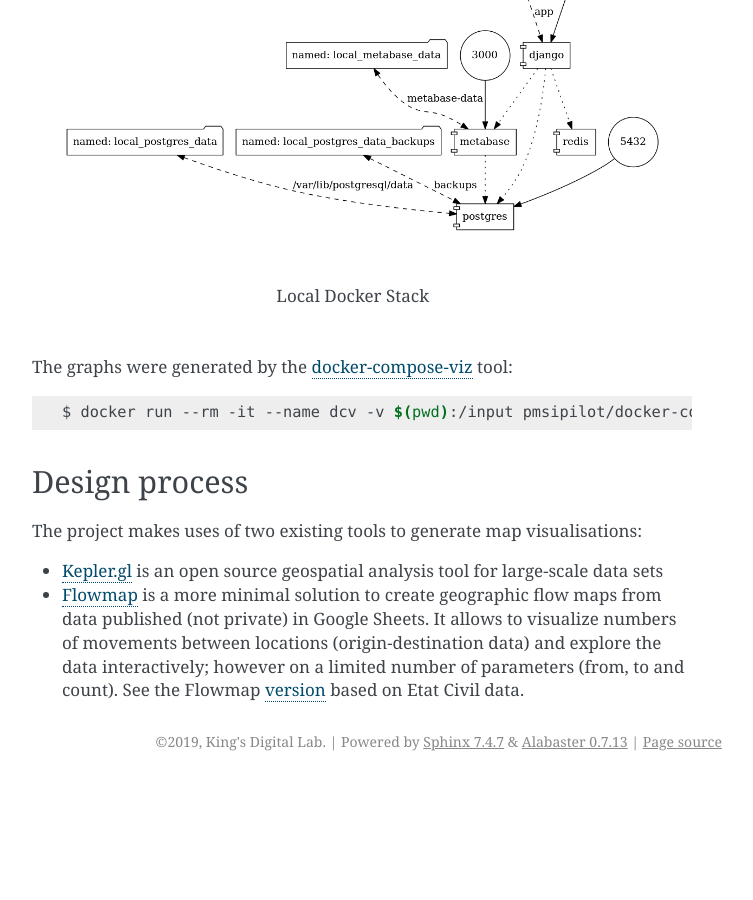
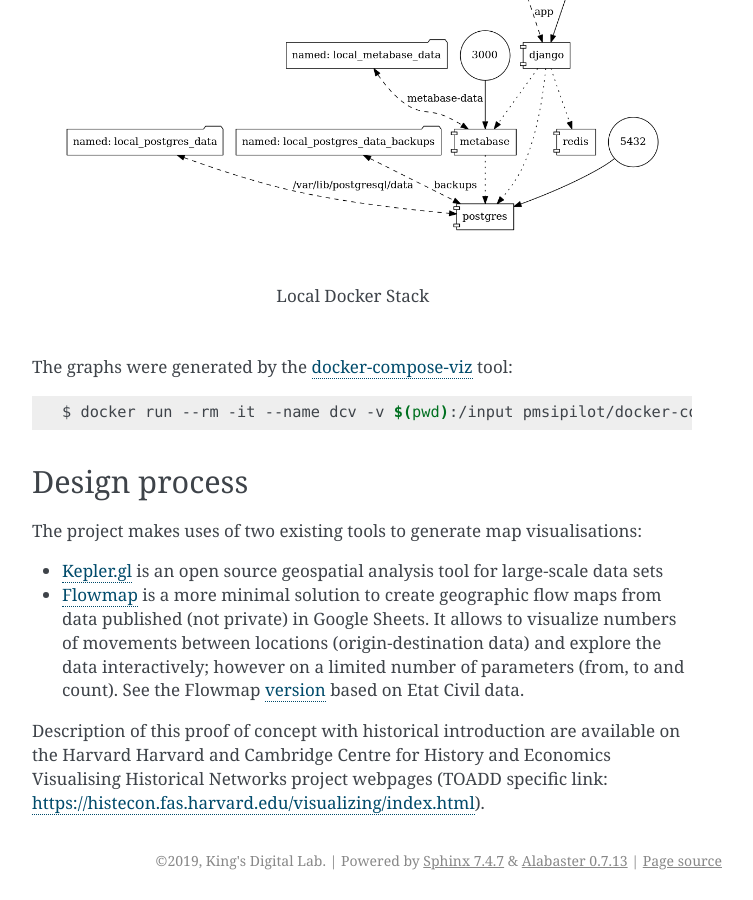
Before and after one commit to kingsdigitallab/etat-civil-django, a Sphinx documentation site: the page built from docs/technical-overview.rst, in a window 1280 px wide and 900 px high, scrolled down 2908 px. Shown: the whole window, without its empty margins (388-1141 px from the left). Built offline with Sphinx 7.4.7, drawn with Linux system fonts in a browser that asks for light colours; before the commit the page ends 3689 px from its top, so only the background shows below that.

Commit message:
Add Harvard and Cambridge Centre link

```diff
--- a/docs/technical-overview.rst
+++ b/docs/technical-overview.rst
@@ -129,8 +129,8 @@ The project makes uses of two existing tools to generate map visualisations:
 - Kepler.gl_ is an open source geospatial analysis tool for large-scale data sets
 - Flowmap_ is a more minimal solution to create geographic flow maps from data published (not private) in Google Sheets. It allows to visualize numbers of movements between locations (origin-destination data) and explore the data interactively; however on a limited number of parameters (from, to and count). See the Flowmap version_ based on Etat Civil data.
 
+Description of this proof of concept with historical introduction are available on the Harvard Harvard and Cambridge Centre for History and Economics Visualising Historical Networks project webpages (TOADD specific link: https://histecon.fas.harvard.edu/visualizing/index.html).
+
 .. _Kepler.gl: https://kepler.gl/
-
 .. _Flowmap: https://flowmap.blue/
-
 .. _version: https://flowmap.blue/1hsU13EUFyX8m9xp7GYGGEMyC1bZ8_9sU6b4e2KHwVSc?v=36.754487,19.319729,2.02,0,0&a=1&b=1&bo=88&c=0&d=0&lt=1&lfm=ALL&col=SunsetDark&f=35
```
